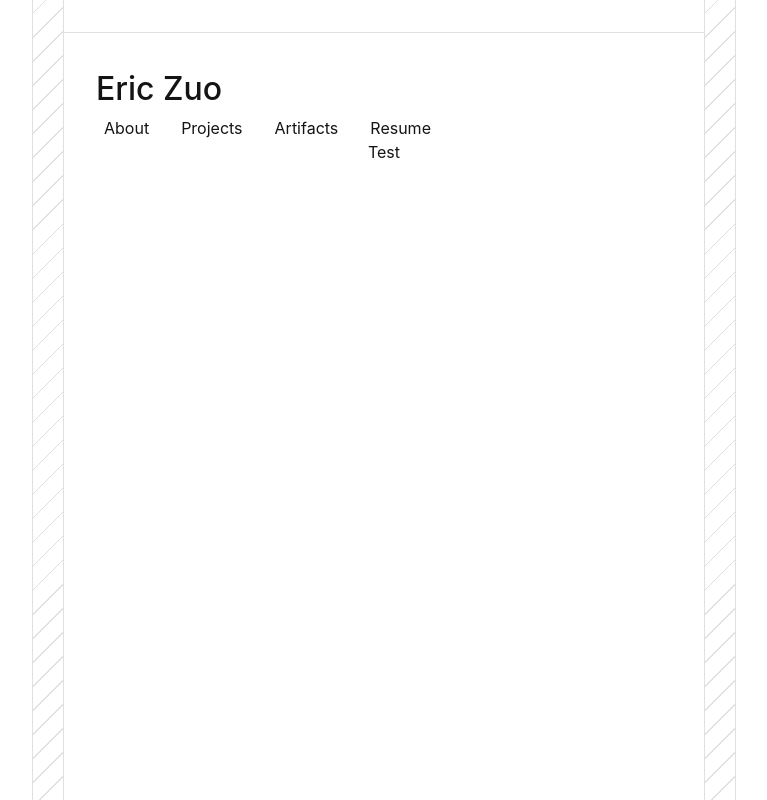
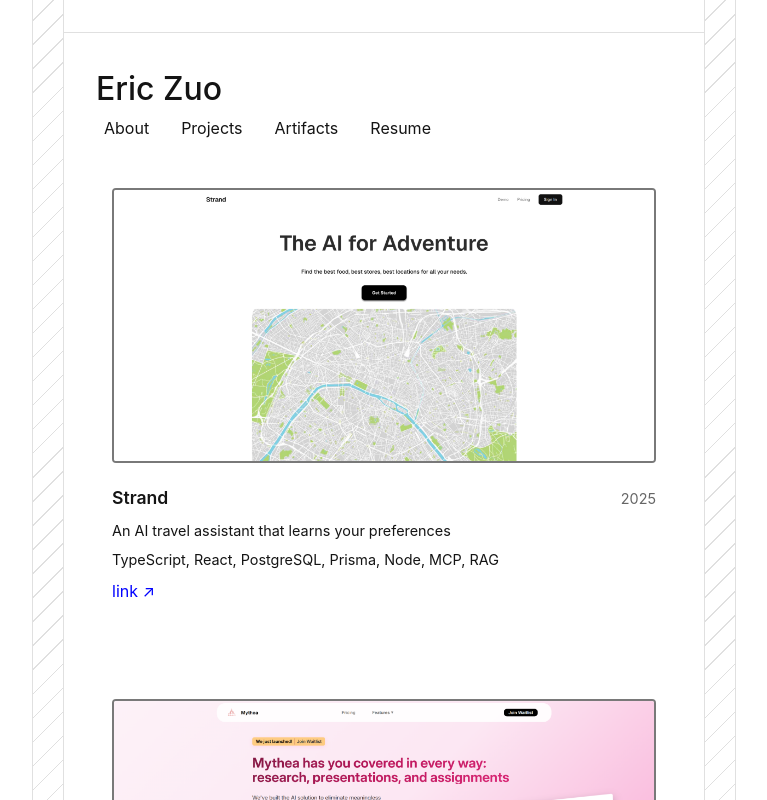
Before and after one commit to Flaryiest/portfolio-v3, a React (Vite) app in the folder web/: page /projects in a window 1280 px wide. Shown: the top 800 px of the page, without its empty margins (256-1023 px from the left). Built offline with nearby package versions, Linux system fonts and the light colour scheme.

Commit message:
finished projects section

```diff
--- a/web/src/components/projectCard/projectCard.module.css
+++ b/web/src/components/projectCard/projectCard.module.css
@@ -0,0 +1,51 @@
+.cardContainer {
+    max-width: 100%;
+    box-sizing: border-box;
+}
+
+.card {
+    display: flex;
+    justify-content: center;
+    flex-direction: column;
+    box-sizing: border-box;
+    padding: 48px;
+    gap: 1rem;
+}
+
+.image {
+    max-width: 100%;
+    width: 800px;
+    height: auto;
+    border-radius: 4px;
+    border: 2px solid rgb(121, 121, 121);
+}
+
+.content {
+    display: flex;
+    flex-direction: column;
+    gap: 0.5rem;
+    font-size: 0.9rem;
+}
+
+
+.projectLink {
+    color: rgb(2, 2, 255);
+    font-size: 1rem;
+}
+
+.title {
+    font-size: 1.1rem;
+    font-weight: 600;
+}
+
+.titleContainer {
+    display: flex;
+    justify-content: space-between;
+    align-items: center;
+}
+
+.year {
+    font-size: 0.9rem;
+    color: #666;
+    font-weight: normal;
+}
--- a/web/src/components/projectCard/projectCard.tsx
+++ b/web/src/components/projectCard/projectCard.tsx
@@ -1,14 +1,16 @@
 import styles from "./projectCard.module.css"
-export default function ProjectCard({imgSrc, title, description, technologies, url}: {imgSrc: string, title: string, description: string, technologies: string[], url: string}) {
-    return <>
-        <div className={styles.cardContainer}>
+export default function ProjectCard({imgSrc, title, description, technologies, url, year}: {imgSrc: string, title: string, description: string, technologies: string[], url: string, year: string}) {
+    return <div className={styles.cardContainer}>
             <div className={styles.card}>
                 <div className={styles.imageContainer}>
-                    <img src={imgSrc} alt={title} className={styles.cardImage} />
+                    <img src={imgSrc} alt={title} className={styles.image} />
                 </div>
-                <div className={styles.cardContent}>
-                    <h2>{title}</h2>
-                    <p className={styles.cardDescription}>{description}</p>
+                <div className={styles.content}>
+                    <div className={styles.titleContainer}>
+                        <h2 className={styles.title}>{title}</h2>
+                        <span className={styles.year}>{year}</span>
+                    </div>
+                    <p className={styles.description}>{description}</p>
                     <div className={styles.techContainer}>
                         {technologies.join(", ")}
                     </div>
@@ -18,5 +20,5 @@
                 </div>
             </div>
         </div>
-    </>
+
 }
--- /dev/null
+++ b/web/src/pages/projects/projects.module.css
@@ -0,0 +1,5 @@
+.projects {
+    display: flex;
+    max-width: 100%;
+    flex-direction: column;
+}
--- a/web/src/pages/projects/projects.tsx
+++ b/web/src/pages/projects/projects.tsx
@@ -1,5 +1,8 @@
+import styles from './projects.module.css'
+import ProjectCard from '../../components/projectCard/projectCard'
 export default function Projects() {
-    return <div>
-        Test
+    return <div className={styles.projects}>
+        <ProjectCard imgSrc="/projects/strand.webp" title="Strand" description="An AI travel assistant that learns your preferences" technologies={["TypeScript", "React", "PostgreSQL", "Prisma", "Node", "MCP", "RAG"]} url="https://usestrand.space/" year="2025" />
+        <ProjectCard imgSrc="/projects/mythea.webp" title="Mythea" description="Cursor for schoolwork" technologies={["Python", "TypeScript", "React",  "PostgreSQL", "Redis"]} url="https://mythea.io/" year="2025" />
     </div>
 }
```
Also changed, not shown: web/public/projects/mythea.webp (added), web/public/projects/strand.webp (added).
